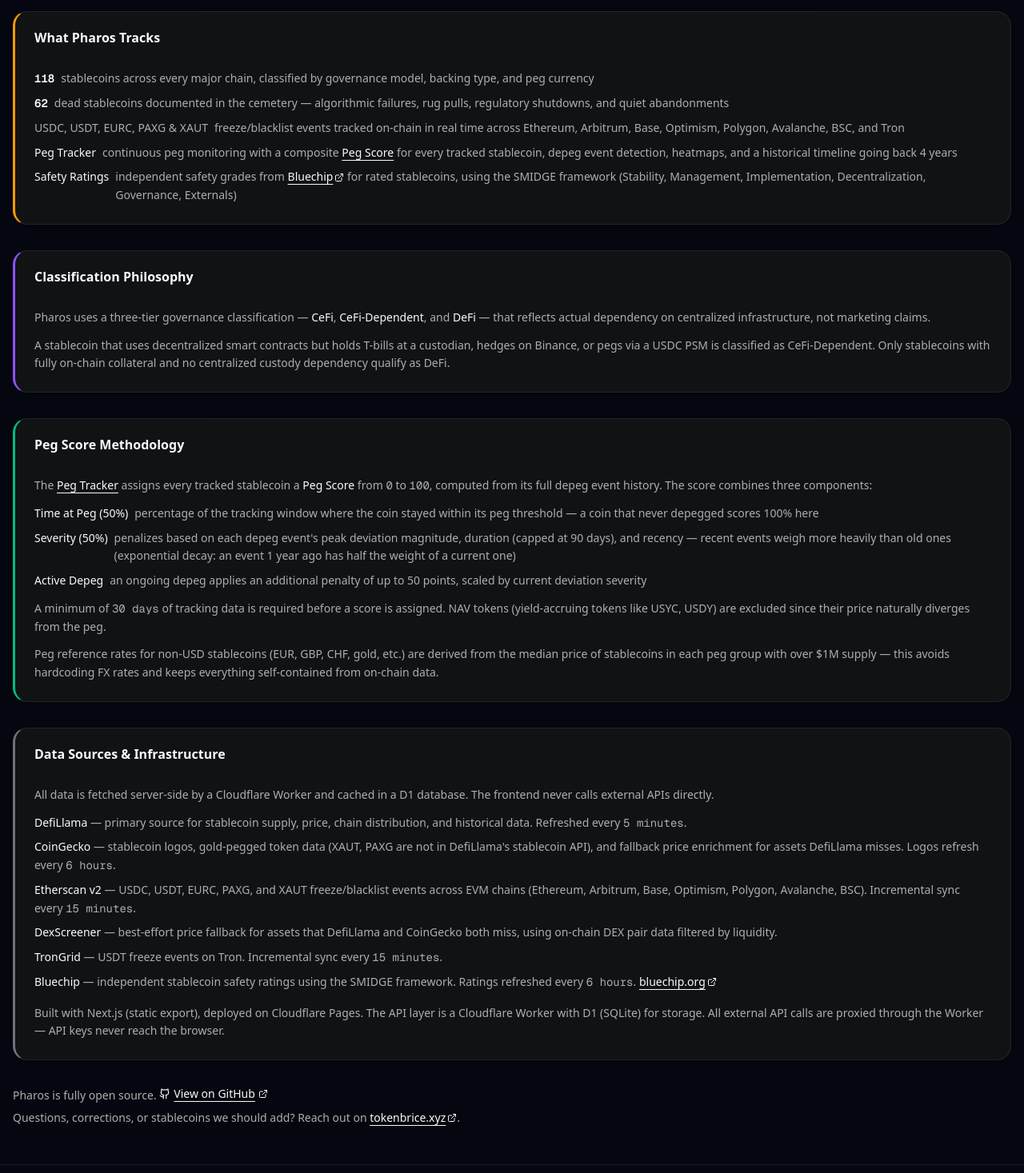
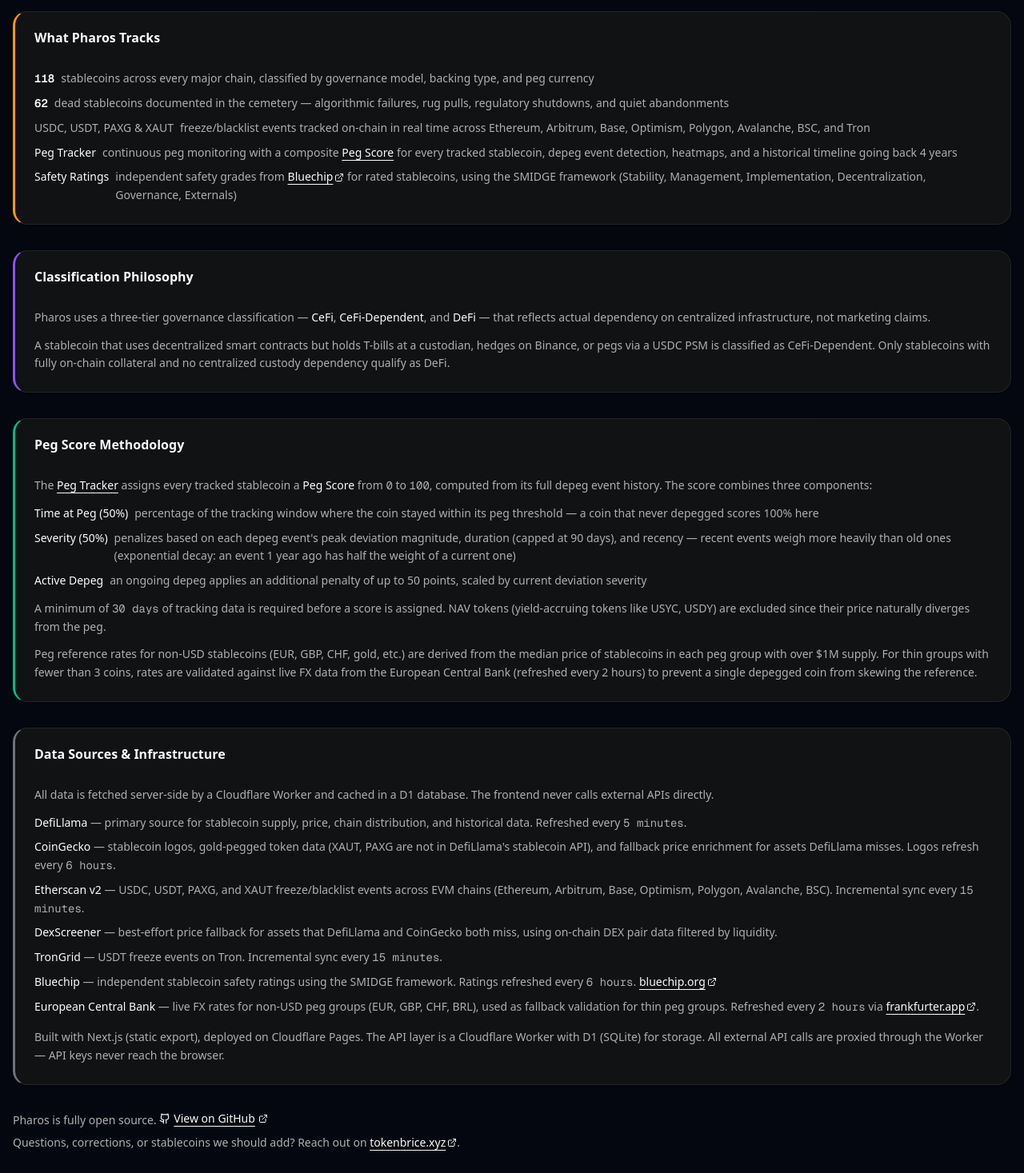
Before and after one commit to Figu3/Stablehype, a Next.js app: page /about in a window 1280 px wide. Shown: the part 409-1876 px from the top of the page at 80% size. Built offline with nearby package versions, Linux system fonts and the light colour scheme.

Commit message:
Better handling of EURC blacklist
remove from table + clarification card (Circle blacklists EURC+USDC always)

```diff
--- a/src/app/about/page.tsx
+++ b/src/app/about/page.tsx
@@ -60,7 +60,7 @@ export default function AboutPage() {
                 name: "What does Pharos track?",
                 acceptedAnswer: {
                   "@type": "Answer",
-                  text: `Pharos tracks ${TRACKED_STABLECOINS.length} stablecoins across every major chain, classified by governance model, backing type, and peg currency. It also documents ${DEAD_STABLECOINS.length} dead stablecoins in the cemetery, monitors USDC, USDT, EURC, PAXG & XAUT freeze/blacklist events on-chain, provides continuous peg monitoring with composite Peg Scores, and integrates independent Bluechip safety ratings.`,
+                  text: `Pharos tracks ${TRACKED_STABLECOINS.length} stablecoins across every major chain, classified by governance model, backing type, and peg currency. It also documents ${DEAD_STABLECOINS.length} dead stablecoins in the cemetery, monitors USDC, USDT, PAXG & XAUT freeze/blacklist events on-chain, provides continuous peg monitoring with composite Peg Scores, and integrates independent Bluechip safety ratings.`,
                 },
               },
               {
@@ -84,7 +84,7 @@ export default function AboutPage() {
                 name: "Where does Pharos get its data?",
                 acceptedAnswer: {
                   "@type": "Answer",
-                  text: "All data is fetched server-side by a Cloudflare Worker. Primary sources include DefiLlama for supply, price, and chain distribution (refreshed every 5 minutes), CoinGecko for logos and gold-pegged tokens, Etherscan v2 for EVM freeze events, TronGrid for Tron freeze events, DexScreener as a price fallback, and Bluechip for independent safety ratings.",
+                  text: "All data is fetched server-side by a Cloudflare Worker. Primary sources include DefiLlama for supply, price, and chain distribution (refreshed every 5 minutes), CoinGecko for logos and gold-pegged tokens, Etherscan v2 for EVM freeze events, TronGrid for Tron freeze events, DexScreener as a price fallback, Bluechip for independent safety ratings, and the European Central Bank (via frankfurter.app) for live FX rates used in non-USD peg validation.",
                 },
               },
             ],
@@ -165,7 +165,7 @@ export default function AboutPage() {
               <span>dead stablecoins documented in the cemetery — algorithmic failures, rug pulls, regulatory shutdowns, and quiet abandonments</span>
             </li>
             <li className="flex gap-2">
-              <span className="shrink-0">USDC, USDT, EURC, PAXG &amp; XAUT</span>
+              <span className="shrink-0">USDC, USDT, PAXG &amp; XAUT</span>
               <span>freeze/blacklist events tracked on-chain in real time across Ethereum, Arbitrum, Base, Optimism, Polygon, Avalanche, BSC, and Tron</span>
             </li>
             <li className="flex gap-2">
@@ -246,7 +246,8 @@ export default function AboutPage() {
           </p>
           <p>
             Peg reference rates for non-USD stablecoins (EUR, GBP, CHF, gold, etc.) are derived from the median price
-            of stablecoins in each peg group with over $1M supply — this avoids hardcoding FX rates and keeps everything self-contained from on-chain data.
+            of stablecoins in each peg group with over $1M supply. For thin groups with fewer than 3 coins, rates are validated against
+            live FX data from the European Central Bank (refreshed every 2 hours) to prevent a single depegged coin from skewing the reference.
           </p>
         </CardContent>
       </Card>
@@ -270,7 +271,7 @@ export default function AboutPage() {
               Logos refresh every <span className="font-mono">6 hours</span>.
             </li>
             <li>
-              <span className="text-foreground font-medium">Etherscan v2</span> — USDC, USDT, EURC, PAXG, and XAUT freeze/blacklist events across EVM chains (Ethereum, Arbitrum, Base, Optimism, Polygon, Avalanche, BSC).
+              <span className="text-foreground font-medium">Etherscan v2</span> — USDC, USDT, PAXG, and XAUT freeze/blacklist events across EVM chains (Ethereum, Arbitrum, Base, Optimism, Polygon, Avalanche, BSC).
               Incremental sync every <span className="font-mono">15 minutes</span>.
             </li>
             <li>
@@ -286,6 +287,13 @@ export default function AboutPage() {
               <a href="https://bluechip.org" target="_blank" rel="noopener noreferrer" className="text-foreground underline underline-offset-4 hover:text-sky-500 transition-colors">
                 bluechip.org<ExternalLink className="inline h-3 w-3 ml-0.5 -mt-0.5" />
               </a>
+            </li>
+            <li>
+              <span className="text-foreground font-medium">European Central Bank</span> — live FX rates for non-USD peg groups (EUR, GBP, CHF, BRL), used as fallback validation for thin peg groups.
+              Refreshed every <span className="font-mono">2 hours</span> via{" "}
+              <a href="https://frankfurter.app" target="_blank" rel="noopener noreferrer" className="text-foreground underline underline-offset-4 hover:text-sky-500 transition-colors">
+                frankfurter.app<ExternalLink className="inline h-3 w-3 ml-0.5 -mt-0.5" />
+              </a>.
             </li>
           </ul>
           <p className="pt-1">
--- a/src/app/blacklist/page.tsx
+++ b/src/app/blacklist/page.tsx
@@ -5,6 +5,7 @@ import Link from "next/link";
 import { ArrowLeft } from "lucide-react";
 import { useBlacklistEvents } from "@/hooks/use-blacklist-events";
 import { UsdsStatusCard } from "@/components/usds-status-card";
+import { EurcBlacklistCard } from "@/components/eurc-blacklist-card";
 import { BlacklistStats } from "@/components/blacklist-stats";
 import { BlacklistChart } from "@/components/blacklist-chart";
 import { BlacklistFilters } from "@/components/blacklist-filters";
@@ -63,7 +64,10 @@ export default function BlacklistPage() {
         </div>
       )}
 
-      <UsdsStatusCard />
+      <div className="grid gap-5 lg:grid-cols-2">
+        <UsdsStatusCard />
+        <EurcBlacklistCard />
+      </div>
 
       <BlacklistStats events={events} isLoading={isLoading} />
 
--- a/src/components/blacklist-filters.tsx
+++ b/src/components/blacklist-filters.tsx
@@ -48,7 +48,6 @@ export function BlacklistFilters({
           <ToggleGroupItem value="all">All</ToggleGroupItem>
           <ToggleGroupItem value="USDC">USDC</ToggleGroupItem>
           <ToggleGroupItem value="USDT">USDT</ToggleGroupItem>
-          <ToggleGroupItem value="EURC">EURC</ToggleGroupItem>
           <ToggleGroupItem value="PAXG">PAXG</ToggleGroupItem>
           <ToggleGroupItem value="XAUT">XAUT</ToggleGroupItem>
         </ToggleGroup>
--- a/src/components/blacklist-table.tsx
+++ b/src/components/blacklist-table.tsx
@@ -143,9 +143,7 @@ export function BlacklistTable({ events, isLoading, page, pageSize }: BlacklistT
                 {evt.amount != null && !(evt.amount === 0 && evt.eventType !== "destroy")
                   ? (evt.stablecoin === "PAXG" || evt.stablecoin === "XAUT")
                     ? `${evt.amount.toLocaleString(undefined, { maximumFractionDigits: 4 })} ${evt.stablecoin}`
-                    : evt.stablecoin === "EURC"
-                      ? `€${evt.amount.toLocaleString(undefined, { minimumFractionDigits: 2, maximumFractionDigits: 2 })}`
-                      : formatCurrency(evt.amount)
+                    : formatCurrency(evt.amount)
                   : "\u2014"}
               </TableCell>
               <TableCell className="text-center">
--- /dev/null
+++ b/src/components/eurc-blacklist-card.tsx
@@ -0,0 +1,28 @@
+import { Card, CardHeader, CardTitle, CardContent } from "@/components/ui/card";
+import { Badge } from "@/components/ui/badge";
+
+export function EurcBlacklistCard() {
+  return (
+    <Card className="rounded-2xl border-l-[3px] border-l-blue-500">
+      <CardHeader className="pb-1">
+        <div className="flex items-center justify-between">
+          <CardTitle className="text-xs font-semibold uppercase tracking-wider text-muted-foreground">
+            EURC Blacklisting
+          </CardTitle>
+          <Badge variant="secondary" className="text-xs">Info</Badge>
+        </div>
+      </CardHeader>
+      <CardContent>
+        <div className="flex items-center gap-4">
+          <svg viewBox="0 0 50 50" fill="none" xmlns="http://www.w3.org/2000/svg" className="size-12 shrink-0 opacity-60 saturate-50">
+            <circle cx="25" cy="25" r="25" fill="#2775CA" />
+            <text x="25" y="27" textAnchor="middle" dominantBaseline="central" fill="white" fontSize="16" fontWeight="bold" fontFamily="system-ui, sans-serif">€</text>
+          </svg>
+          <p className="text-sm text-muted-foreground">
+            Circle blacklists addresses across all its tokens simultaneously — when an address is frozen on USDC, it is also frozen on EURC. Pharos tracks USDC events only to avoid duplicate zero-balance entries.
+          </p>
+        </div>
+      </CardContent>
+    </Card>
+  );
+}
--- a/src/lib/blacklist-contracts.ts
+++ b/src/lib/blacklist-contracts.ts
@@ -236,10 +236,6 @@ export const CONTRACT_CONFIGS: ContractEventConfig[] = [
   // USDT (Tron)
   { chain: TRON, stablecoin: "USDT", contractAddress: "TR7NHqjeKQxGTCi8q8ZY4pL8otSzgjLj6t", decimals: 6, events: USDT_EVENTS },
 
-  // EURC (Circle — same FiatTokenV2 events as USDC)
-  { chain: ETHEREUM, stablecoin: "EURC", contractAddress: "0x1aBaEA1f7C830bD89Acc67eC4af516284b1bC33c", decimals: 6, events: USDC_EVENTS },
-  { chain: BASE, stablecoin: "EURC", contractAddress: "0x60a3E35Cc302bFA44Cb288Bc5a4F316Fdb1adb42", decimals: 6, events: USDC_EVENTS },
-
   // PAXG (Ethereum only)
   { chain: ETHEREUM, stablecoin: "PAXG", contractAddress: "0x45804880De22913dAFE09f4980848ECE6EcbAf78", decimals: 18, events: PAXG_EVENTS },
 
--- a/src/lib/types.ts
+++ b/src/lib/types.ts
@@ -268,7 +268,7 @@ export interface PegSummaryResponse {
 
 // --- Blacklist/Freeze tracker types ---
 
-export type BlacklistStablecoin = "USDC" | "USDT" | "EURC" | "PAXG" | "XAUT";
+export type BlacklistStablecoin = "USDC" | "USDT" | "PAXG" | "XAUT";
 export type BlacklistEventType = "blacklist" | "unblacklist" | "destroy";
 
 export interface BlacklistEvent {
```
Also changed, not shown: 1 other file (tests, documents, lock files or other folders).
